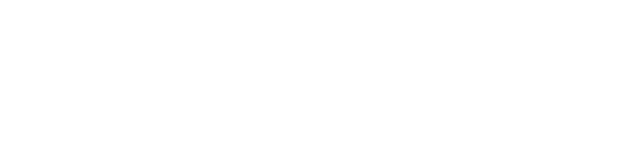
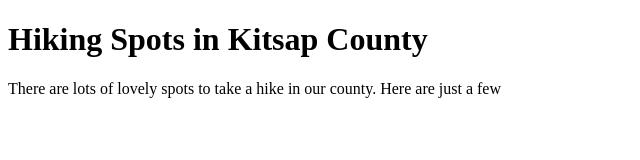
Before and after one commit to SSchwartzDesigns/my-website, a plain HTML site: page index.html in a window 1280 px wide. Shown: the whole page, without its empty margins (0-640 px from the left). Drawn offline with Linux system fonts and the light colour scheme.

Commit message:
added h1 and p tag to home page

```diff
--- a/index.html
+++ b/index.html
@@ -6,6 +6,7 @@
     <title>Document</title>
 </head>
 <body>
-
+    <h1>Hiking Spots in Kitsap County</h1>
+    <p>There are lots of lovely spots to take a hike in our county. Here are just a few</p>
 </body>
 </html>
```
